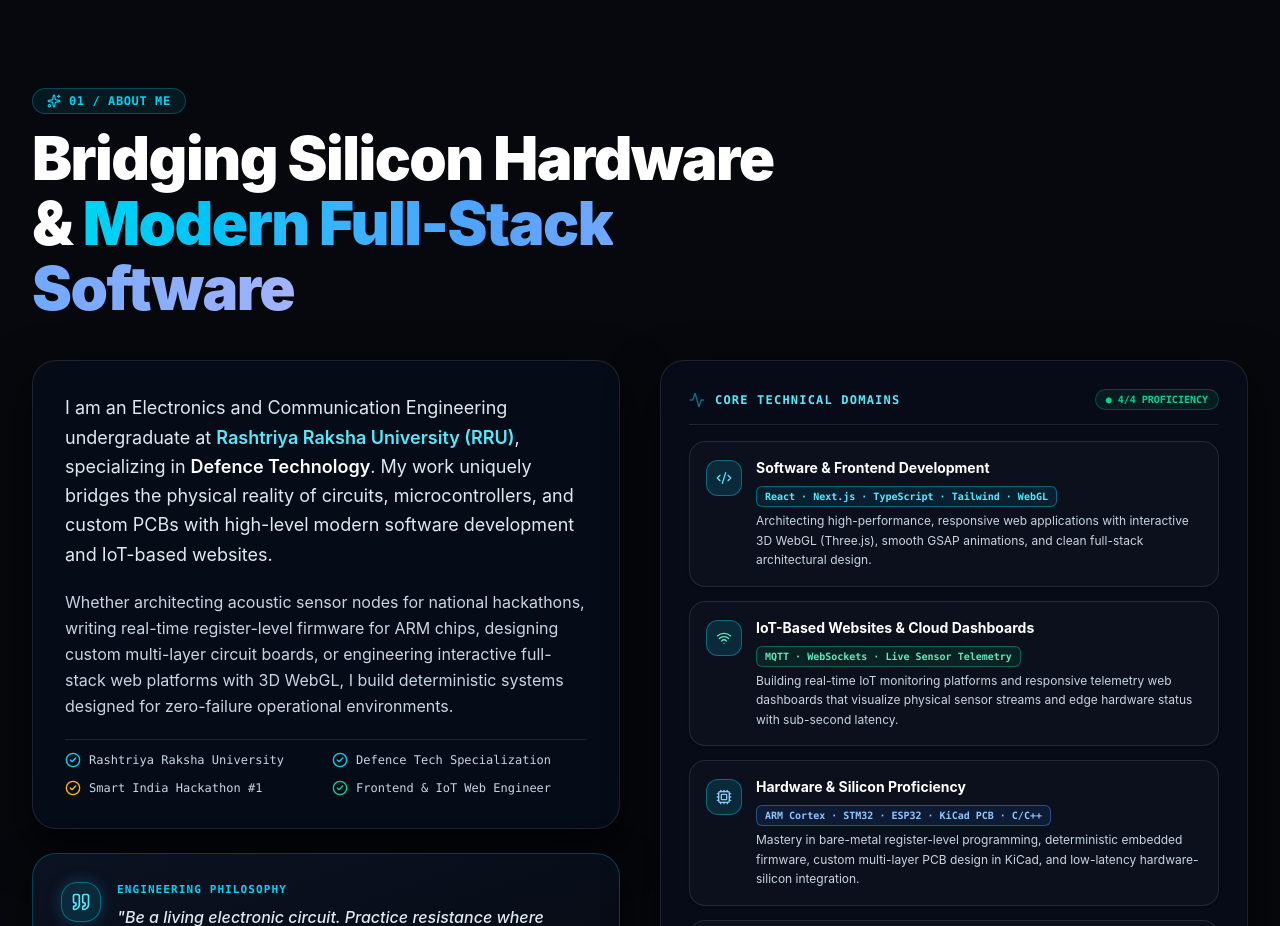
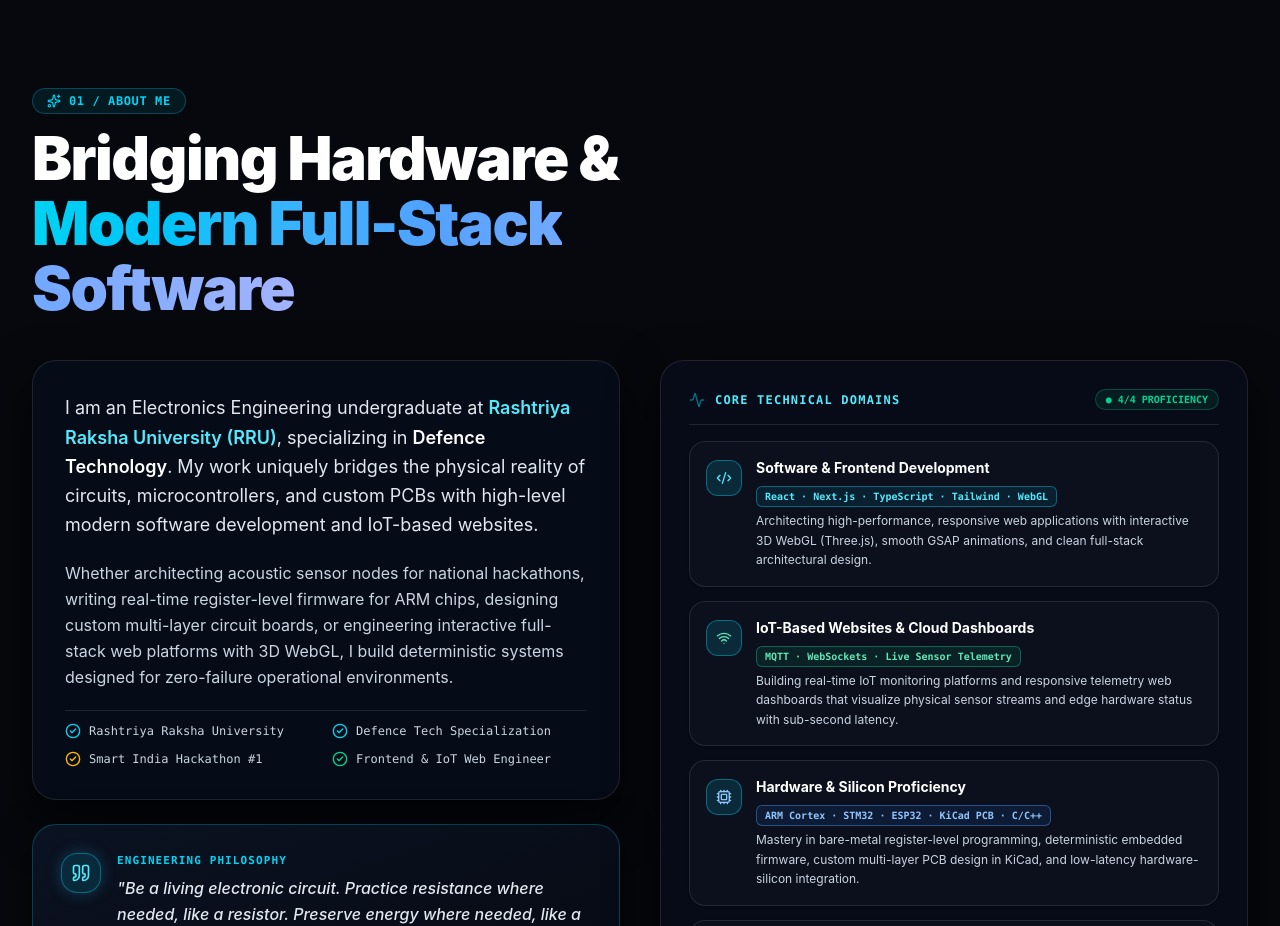
Before and after one commit to abhi23gaur07/MY-PORTFOLIO, a React (Vite) app: page / in a window 1280 px wide. Shown: the part 840-1766 px from the top of the page. Built offline with nearby package versions, Linux system fonts and the light colour scheme.

Commit message:
fix(text): correct degree to Electronics Engineering and update heading to Bridging Hardware

```diff
--- a/src/components/AboutMe.jsx
+++ b/src/components/AboutMe.jsx
@@ -109,7 +109,7 @@ export default function AboutMe() {
             <span>01 / ABOUT ME</span>
           </div>
           <h2 className="text-3xl sm:text-5xl lg:text-6xl font-black tracking-tight text-white max-w-3xl leading-[1.08]">
-            Bridging Silicon Hardware &amp;{' '}
+            Bridging Hardware &amp;{' '}
             <span className="bg-gradient-to-r from-cyan-400 via-blue-400 to-indigo-300 bg-clip-text text-transparent">
               Modern Full-Stack Software
             </span>
@@ -126,7 +126,7 @@ export default function AboutMe() {
 
             <div className="p-6 sm:p-8 rounded-3xl bg-[#080d1a]/85 backdrop-blur-xl border border-white/10 shadow-[0_20px_50px_rgba(0,0,0,0.7)] space-y-5">
               <p className="text-base sm:text-lg text-slate-200 leading-relaxed font-normal">
-                I am an Electronics and Communication Engineering undergraduate at{' '}
+                I am an Electronics Engineering undergraduate at{' '}
                 <strong className="text-cyan-300 font-semibold">Rashtriya Raksha University (RRU)</strong>,
                 specializing in <strong className="text-white font-semibold">Defence Technology</strong>.
                 My work uniquely bridges the physical reality of circuits, microcontrollers, and custom PCBs with high-level modern software development and IoT-based websites.
--- a/src/components/Preloader.jsx
+++ b/src/components/Preloader.jsx
@@ -52,7 +52,7 @@ export default function Preloader() {
         <div className="mb-6 flex items-center gap-2 px-4 py-1.5 rounded-full bg-white/80 border border-blue-200/90 shadow-sm backdrop-blur-md animate-in fade-in duration-700">
           <Shield className="w-4 h-4 text-blue-600" />
           <span className="text-xs font-mono font-bold text-blue-800 uppercase tracking-widest">
-            ECE · Defence Technology
+            Electronics Engineering · Defence Technology
           </span>
         </div>
 
--- a/src/data/portfolioData.js
+++ b/src/data/portfolioData.js
@@ -209,7 +209,7 @@ export const portfolioData = {
     {
       id: "rru-tech-showcase",
       rank: "Institutional Honors",
-      overallRank: "Top ECE Innovator",
+      overallRank: "Top Electronics Innovator",
       title: "RRU Engineering & Technology Innovation Showcase",
       venue: "School of Engineering & Technology, RRU",
       location: "Gandhinagar, Gujarat",
```
